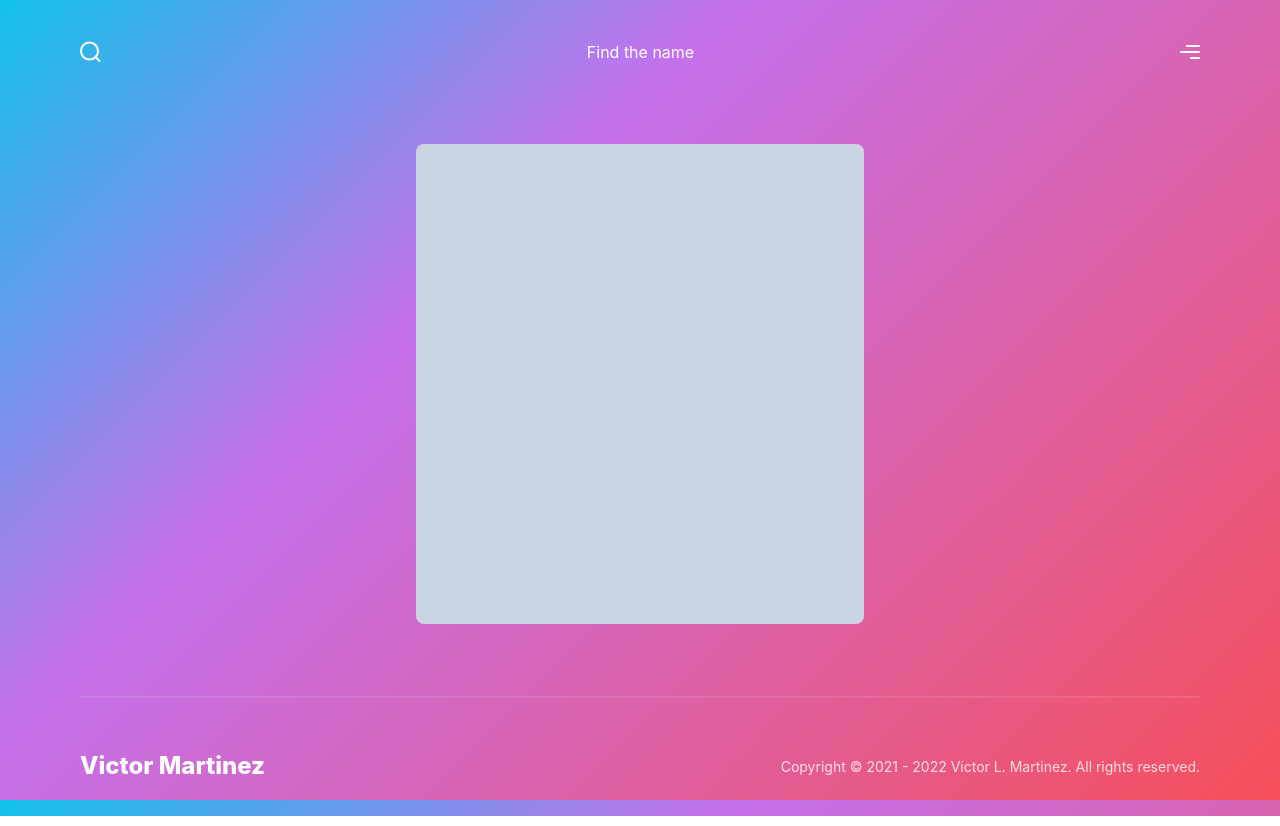
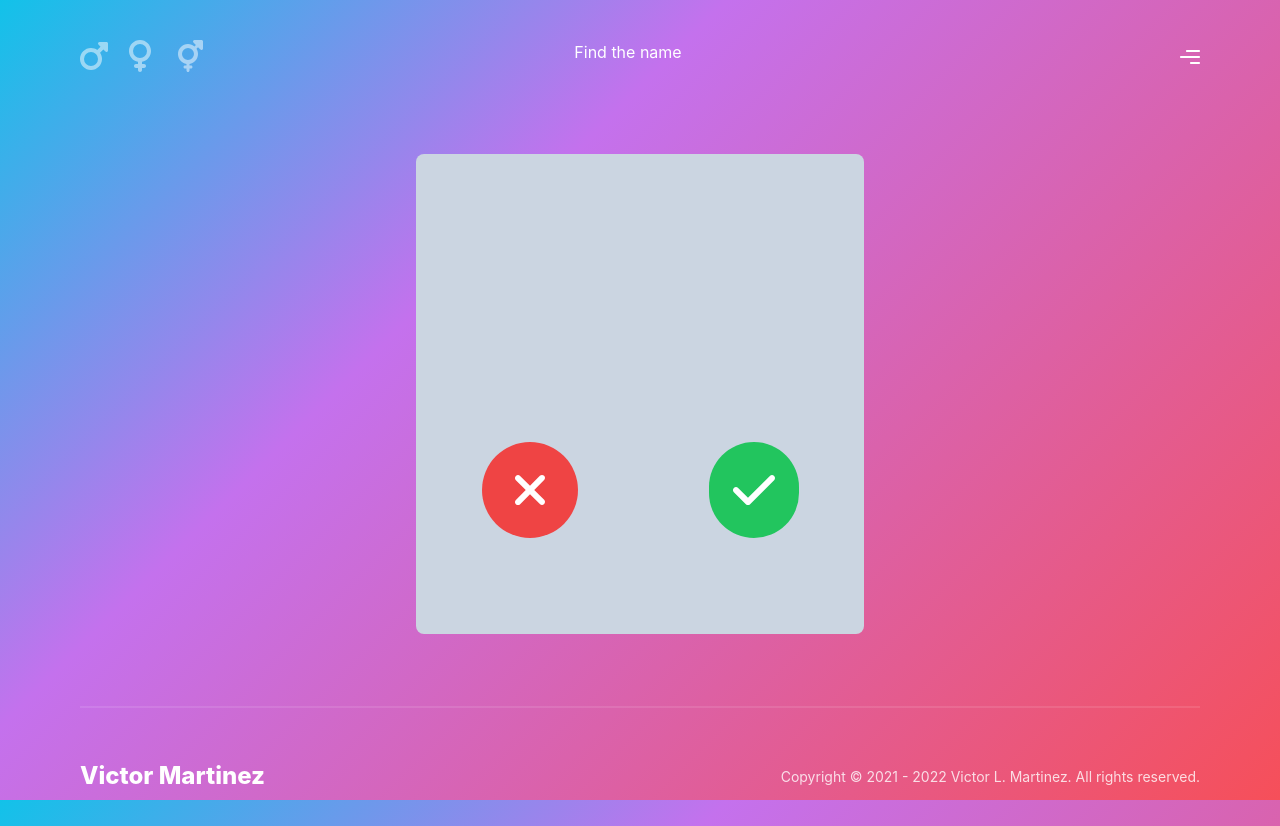
Before and after one commit to deansimcox/tinder-but-for-baby-names, a Next.js app: page / in a window 1280 px wide. Built offline with nearby package versions, Linux system fonts and the light colour scheme; no server answers; the database is empty.

Commit message:
added redux-toolkit, supabase js library & random name fetching'

```diff
--- a/components/Namecard.jsx
+++ b/components/Namecard.jsx
@@ -1,7 +1,40 @@
 'use client'
 
-const Namecard = () => (
-  <main className='h-[60vh] w-[35vw] bg-slate-300 rounded-lg overflow-hidden'></main>
-)
+import { FontAwesomeIcon } from '@fortawesome/react-fontawesome'
+import { faCheck, faXmark } from '@fortawesome/free-solid-svg-icons'
+import { useGetNewNameQuery } from '../redux/features/api/apiSlice'
+import { useSelector } from 'react-redux'
+import { selectGender } from '../redux/selectors'
+
+const Namecard = () => {
+  const gender = useSelector(selectGender)
+  const { data: randomName, refetch } = useGetNewNameQuery(gender)
+
+  const getNewName = () => {
+    refetch()
+  }
+
+  return (
+    <main className='h-[60vh] w-[35vw] bg-slate-300 rounded-lg overflow-hidden'>
+      <article className='flex flex-col items-center justify-around h-[100%] w-[100%]'>
+        <h2 className='font-serif italic text-6xl'>{randomName}</h2>
+        <div className='flex justify-around w-[100%]'>
+          <button
+            className='bg-red-500 p-6 rounded-full text-white'
+            onClick={() => getNewName()}
+          >
+            <FontAwesomeIcon icon={faXmark} size='3x' className='h-5 w-12' />
+          </button>
+          <button
+            className='bg-green-500 p-6 rounded-full text-white'
+            onClick={() => getNewName()}
+          >
+            <FontAwesomeIcon icon={faCheck} size='3x' />
+          </button>
+        </div>
+      </article>
+    </main>
+  )
+}
 
 export default Namecard
--- a/components/Navbar.jsx
+++ b/components/Navbar.jsx
@@ -3,8 +3,20 @@
 import { motion } from 'framer-motion'
 
 import { navVariants } from '../utils/motion'
+import { FontAwesomeIcon } from '@fortawesome/react-fontawesome'
+import {
+  faMarsAndVenus,
+  faMars,
+  faVenus,
+} from '@fortawesome/free-solid-svg-icons'
 
-const Navbar = () => (
+import { useDispatch, useSelector } from 'react-redux'
+import { setShowGender } from '../redux/genderSlice'
+
+const Navbar = () => {
+  const dispatch = useDispatch()
+
+  return (
     <motion.nav
       variants={navVariants}
       initial='hidden'
@@ -12,11 +24,31 @@ const Navbar = () => (
       className='py-10 mx-20'
     >
       <div className='flex justify-between'>
-      <img src='/search.svg' alt='search' className='' />
-      <h2 className='text-white'>Find the name</h2>
+        <div>
+          <FontAwesomeIcon
+            icon={faMars}
+            size='2x'
+            className='text-white opacity-50 hover:cursor-pointer hover:opacity-75'
+            onClick={() => dispatch(setShowGender('M'))}
+          />
+          <FontAwesomeIcon
+            icon={faVenus}
+            size='2x'
+            className='text-white opacity-50 mx-5 hover:cursor-pointer hover:opacity-75'
+            onClick={() => dispatch(setShowGender('F'))}
+          />
+          <FontAwesomeIcon
+            icon={faMarsAndVenus}
+            size='2x'
+            className='text-white opacity-50 hover:cursor-pointer hover:opacity-75'
+            onClick={() => dispatch(setShowGender('*'))}
+          />
+        </div>
+        <h2 className='text-white pr-[8rem]'>Find the name</h2>
         <img src='/menu.svg' alt='menu' className='' />
       </div>
     </motion.nav>
   )
+}
 
 export default Navbar
--- /dev/null
+++ b/config/supabaseClient.js
@@ -0,0 +1,7 @@
+import { createClient } from '@supabase/supabase-js'
+
+const supabaseUrl = process.env.NEXT_PUBLIC_SUPABASE_URL
+const supabaseKey = process.env.NEXT_PUBLIC_ANON_KEY
+const supabase = createClient(supabaseUrl, supabaseKey)
+
+export default supabase
--- a/pages/_app.js
+++ b/pages/_app.js
@@ -1,7 +1,17 @@
 import '../styles/globals.css'
+import { config } from '@fortawesome/fontawesome-svg-core'
+import '@fortawesome/fontawesome-svg-core/styles.css'
+config.autoAddCss = false
+
+import { Provider } from 'react-redux'
+import { store } from '../redux/store'
 
 function MyApp({ Component, pageProps }) {
-  return <Component {...pageProps} />
+  return (
+    <Provider store={store}>
+      <Component {...pageProps} />
+    </Provider>
+  )
 }
 
 export default MyApp
--- /dev/null
+++ b/redux/features/api/apiSlice.js
@@ -0,0 +1,25 @@
+import { createApi, fakeBaseQuery } from '@reduxjs/toolkit/query/react'
+import supabase from '../../../config/supabaseClient'
+
+export const nameApi = createApi({
+  reducerPath: 'api',
+  baseQuery: fakeBaseQuery(),
+  tagTypes: ['Name'],
+  endpoints: (builder) => ({
+    getNewName: builder.query({
+      queryFn: async (gender) => {
+        const response = await supabase
+          .from('random_names')
+          .select('name')
+          .eq('sex', gender)
+          .limit(1)
+          .single()
+
+        return { data: response.data.name }
+      },
+      providesTags: ['Name'],
+    }),
+  }),
+})
+
+export const { useGetNewNameQuery } = nameApi
--- /dev/null
+++ b/redux/genderSlice.js
@@ -0,0 +1,19 @@
+import { createSlice } from '@reduxjs/toolkit'
+
+const initialState = {
+  showGender: 'F',
+}
+
+export const genderSlice = createSlice({
+  name: 'gender',
+  initialState,
+  reducers: {
+    setShowGender: (state, action) => {
+      state.showGender = action.payload
+    },
+  },
+})
+
+export const { setShowGender } = genderSlice.actions
+
+export default genderSlice.reducer
--- /dev/null
+++ b/redux/selectors.js
@@ -0,0 +1,6 @@
+import { createSelector } from '@reduxjs/toolkit'
+
+export const selectGender = createSelector(
+  (state) => state.gender.showGender,
+  (gender) => gender
+)
--- /dev/null
+++ b/redux/store.js
@@ -0,0 +1,12 @@
+import { configureStore } from '@reduxjs/toolkit'
+import { nameApi } from './features/api/apiSlice'
+import genderReducer from './genderSlice'
+
+export const store = configureStore({
+  reducer: {
+    [nameApi.reducerPath]: nameApi.reducer,
+    gender: genderReducer,
+  },
+  middleware: (getDefaultMiddleware) =>
+    getDefaultMiddleware().concat(nameApi.middleware),
+})
```
Also changed, not shown: package.json (+8 -1 lines), 2 other files (tests, documents, lock files or other folders). Lines whose indentation alone changed are shown as unchanged.
